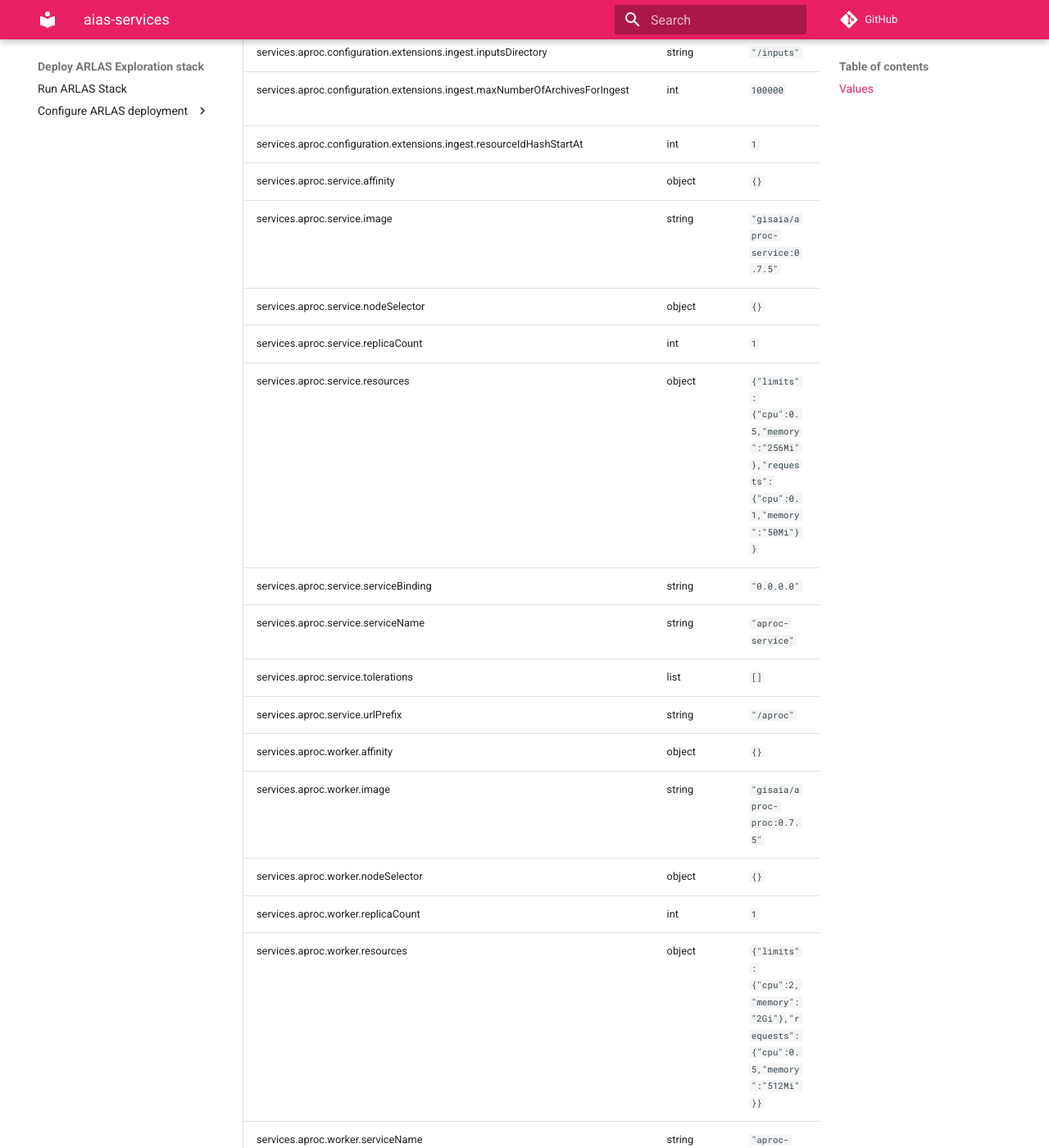
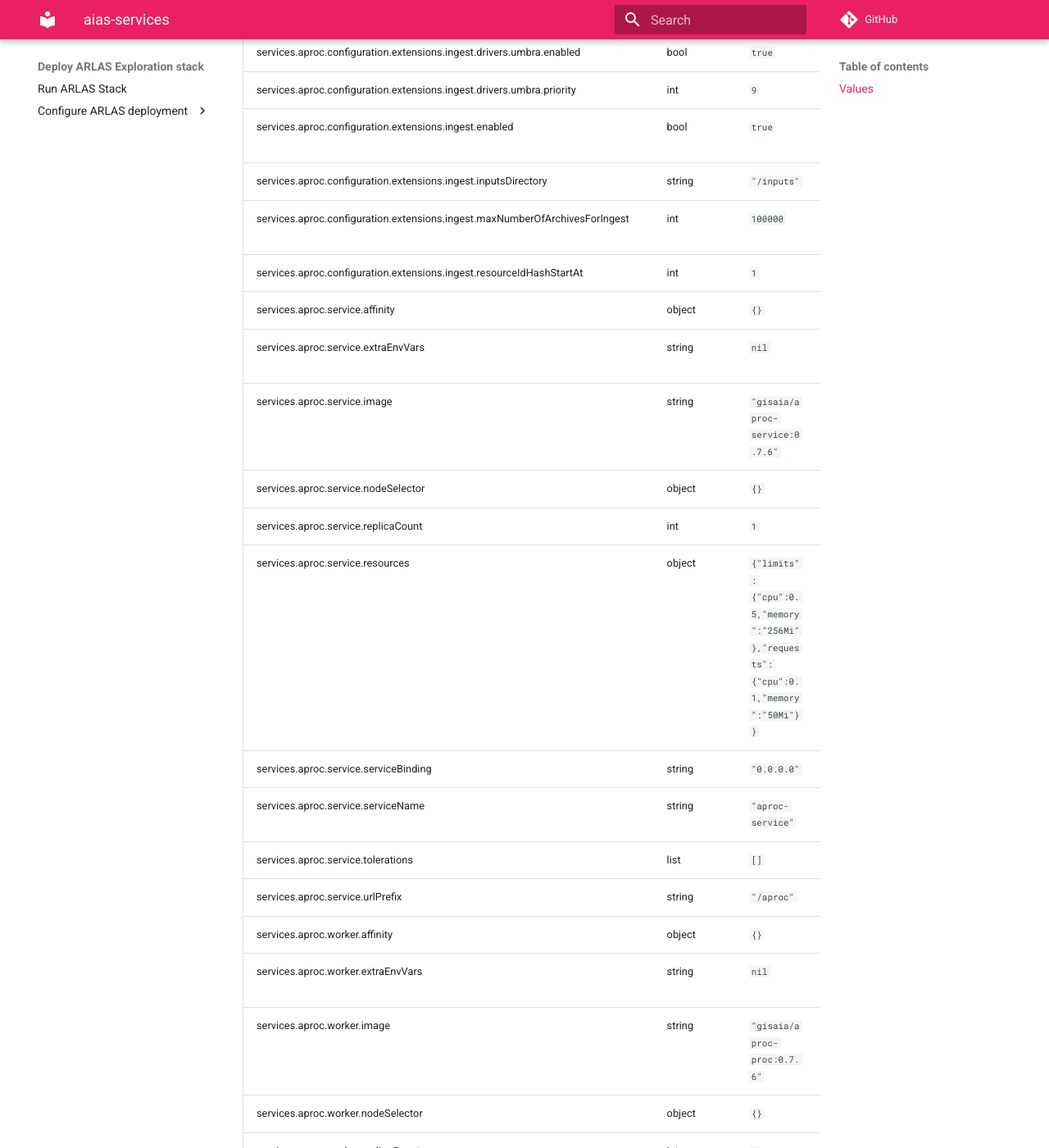
Before and after one commit to gisaia/ARLAS-Exploration-stack, an MkDocs documentation site: the page built from docs/docs/helm/aias-services/README.md, in a window 1280 px wide and 1400 px high, scrolled down 16762 px. Shown: the whole window at 82% size. Built offline with MkDocs 1.6.1 and Material for MkDocs 9.7.7, drawn with Linux system fonts in a browser that asks for light colours; comment, search, counter and statistics services are not loaded; some of the changed text lies outside the part shown.

Commit message:
upgrade aias for sentinel pwd

```diff
--- a/docs/docs/helm/aias-services/README.md
+++ b/docs/docs/helm/aias-services/README.md
@@ -48,7 +48,8 @@ A Helm Chart to deploy ARLAS AIAS Services
 | services.agate.configuration.urbac.verifyJwt | bool | `true` | Whether to verify the JWT signature or not |
 | services.agate.configuration.urbac.verifySsl | bool | `true` | Whether to verify the SSL certificate of the OpenID Provider or not |
 | services.agate.configuration.urlHeader | string | `"x-forwarded-uri"` | HTTP header containing the original request URL |
-| services.agate.image | string | `"gisaia/agate:0.7.5"` |  |
+| services.agate.extraEnvVars | string | `nil` | Extra environment variables for the agate container |
+| services.agate.image | string | `"gisaia/agate:0.7.6"` |  |
 | services.agate.nodeSelector | object | `{}` | Node selector for AGATE service pods |
 | services.agate.replicaCount | int | `1` | Number of AGATE service replicas |
 | services.agate.resources | object | `{"limits":{"cpu":0.5,"memory":"256Mi"},"requests":{"cpu":0.1,"memory":"50Mi"}}` | Resources configuration for AGATE service |
@@ -69,7 +70,8 @@ A Helm Chart to deploy ARLAS AIAS Services
 | services.airs.configuration.s3.secretAccessKey | string | `"airssecret"` | S3 secret access key |
 | services.airs.configuration.s3.tier | string | `"Standard"` | S3 bucket's tier. This value is provided in the item properties of the STAC item |
 | services.airs.configuration.s3.writablePaths | list | `["/"]` | List of writable paths in the S3 bucket |
-| services.airs.image | string | `"gisaia/airs:0.7.5"` |  |
+| services.airs.extraEnvVars | string | `nil` | Extra environment variables for the airs container |
+| services.airs.image | string | `"gisaia/airs:0.7.6"` |  |
 | services.airs.nodeSelector | object | `{}` | Node selector for AIRS service pods |
 | services.airs.replicaCount | int | `1` | Number of AIRS service replicas |
 | services.airs.resources | object | `{"limits":{"cpu":0.5,"memory":"2Gi"},"requests":{"cpu":0.1,"memory":"50Mi"}}` | Resources configuration for AIRS service |
@@ -82,7 +84,8 @@ A Helm Chart to deploy ARLAS AIAS Services
 | services.aproc.configuration.airsEndpoint | string | `"http://airs-server:8000/arlas/airs"` | AIRS service endpoint URL accessed by APROC |
 | services.aproc.configuration.arlasUrlSearch | string | `"http://arlas-server:8000/arlas/explore/{collection}/_search?f=id:eq:{item}"` | ARLAS search URL used by APROC to check whether an item exists |
 | services.aproc.configuration.celeryBrokerUrl | string | `"pyamqp://guest:guest@rabbitmq:5672//"` | Celery broker URL for APROC tasks |
-| services.aproc.configuration.celeryResultBackend | string | `"redis://:somepassword@redis-master:6379/0"` | Celery result backend URL for APROC tasks |
+| services.aproc.configuration.celeryResultBackend | string | `"redis://:somepassword@redis-master:6379/0"` |  |
+| services.aproc.configuration.celeryResultBackendTransportOptions | string | `nil` |  |
 | services.aproc.configuration.extensions.dc3build.drivers.safe.enabled | bool | `true` |  |
 | services.aproc.configuration.extensions.dc3build.drivers.safe.priority | int | `1` |  |
 | services.aproc.configuration.extensions.dc3build.enabled | bool | `true` | Whether the DC3 build extension is enabled or not |
@@ -148,7 +151,8 @@ A Helm Chart to deploy ARLAS AIAS Services
 | services.aproc.configuration.extensions.ingest.maxNumberOfArchivesForIngest | int | `100000` | Maximum number of archives that can be ingested in a single batch |
 | services.aproc.configuration.extensions.ingest.resourceIdHashStartAt | int | `1` |  |
 | services.aproc.service.affinity | object | `{}` | Affinity for APROC service pods |
-| services.aproc.service.image | string | `"gisaia/aproc-service:0.7.5"` |  |
+| services.aproc.service.extraEnvVars | string | `nil` | Extra environment variables for the aproc service container |
+| services.aproc.service.image | string | `"gisaia/aproc-service:0.7.6"` |  |
 | services.aproc.service.nodeSelector | object | `{}` | Node selector for APROC service pods |
 | services.aproc.service.replicaCount | int | `1` | Number of APROC service replicas |
 | services.aproc.service.resources | object | `{"limits":{"cpu":0.5,"memory":"256Mi"},"requests":{"cpu":0.1,"memory":"50Mi"}}` | Resources configuration for APROC service |
@@ -157,14 +161,16 @@ A Helm Chart to deploy ARLAS AIAS Services
 | services.aproc.service.tolerations | list | `[]` | Tolerations for APROC service pods |
 | services.aproc.service.urlPrefix | string | `"/aproc"` |  |
 | services.aproc.worker.affinity | object | `{}` | Affinity for APROC worker pods |
-| services.aproc.worker.image | string | `"gisaia/aproc-proc:0.7.5"` |  |
+| services.aproc.worker.extraEnvVars | string | `nil` | Extra environment variables for the aproc worker container |
+| services.aproc.worker.image | string | `"gisaia/aproc-proc:0.7.6"` |  |
 | services.aproc.worker.nodeSelector | object | `{}` | Node selector for APROC worker pods |
 | services.aproc.worker.replicaCount | int | `1` | Number of APROC worker replicas |
 | services.aproc.worker.resources | object | `{"limits":{"cpu":2,"memory":"2Gi"},"requests":{"cpu":0.5,"memory":"512Mi"}}` | Resources configuration for APROC worker |
 | services.aproc.worker.serviceName | string | `"aproc-proc"` |  |
 | services.aproc.worker.tolerations | list | `[]` | Tolerations for APROC worker pods |
 | services.fam.affinity | object | `{}` | Affinity for FAM service pods |
-| services.fam.image | string | `"gisaia/fam:0.7.5"` |  |
+| services.fam.extraEnvVars | string | `nil` | Extra environment variables for the fam container |
+| services.fam.image | string | `"gisaia/fam:0.7.6"` |  |
 | services.fam.nodeSelector | object | `{}` | Node selector for FAM service pods |
 | services.fam.replicaCount | int | `1` | Number of FAM service replicas |
 | services.fam.resources | object | `{"limits":{"cpu":0.5,"memory":"256Mi"},"requests":{"cpu":0.1,"memory":"50Mi"}}` | Resources configuration for FAM service |
```
Also changed, not shown: docs/docs/dc_services/docker_compose_services_aias.md (+6 -6 lines), docs/docs/dc_services/docker_compose_services_aiaskc.md (+6 -6 lines), docs/docs/helm/arlas-services/README.md (+3 -0 lines), docs/docs/helm/arlas-stack/README.md (+21 -6 lines), docs/docs/helm/arlas-uis/README.md (+5 -1 lines), k8s/charts/aias-services/README.md, k8s/charts/arlas-services/README.md, k8s/charts/arlas-stack/README.md, k8s/charts/arlas-uis/README.md, 4 other files.
